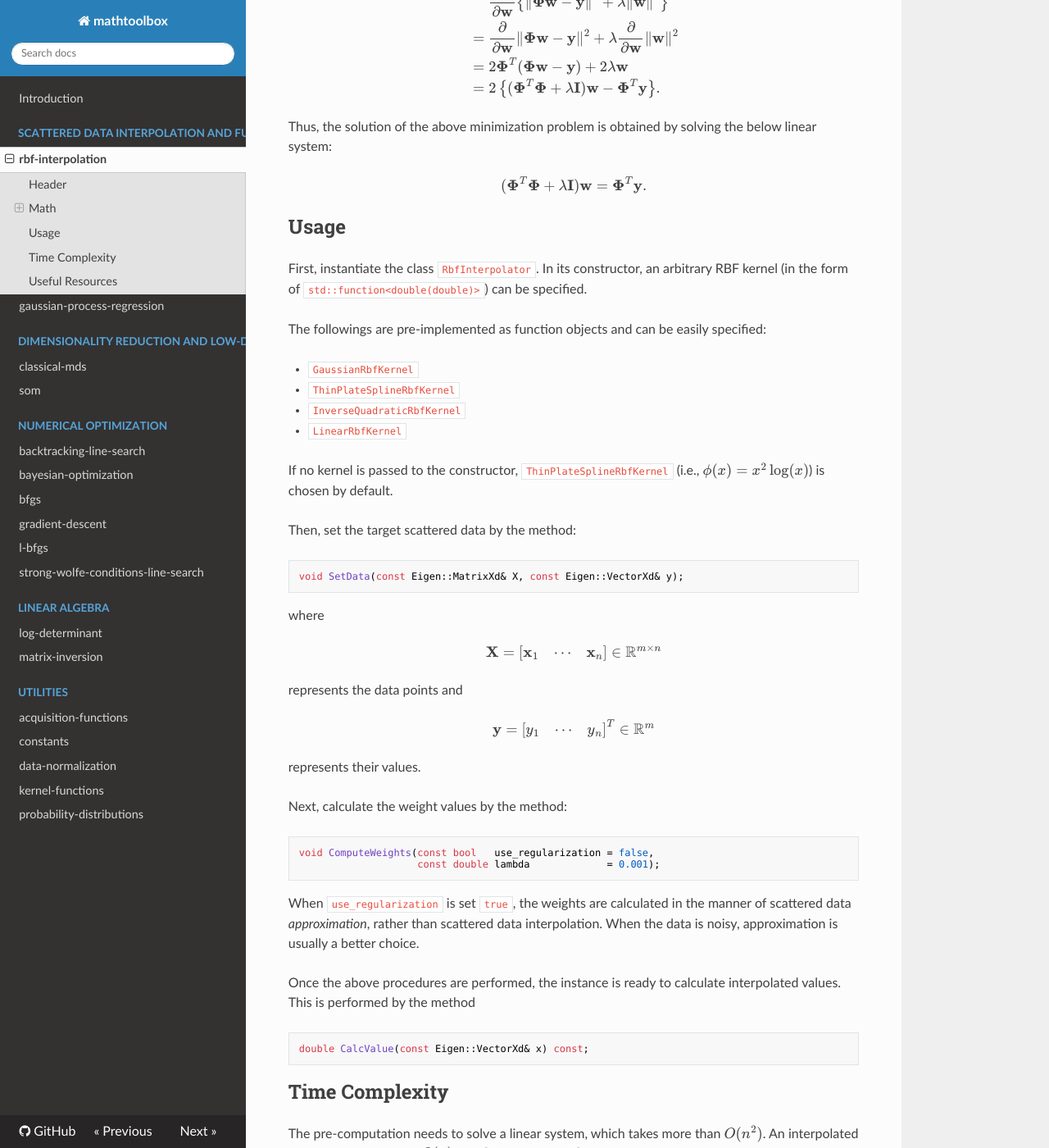
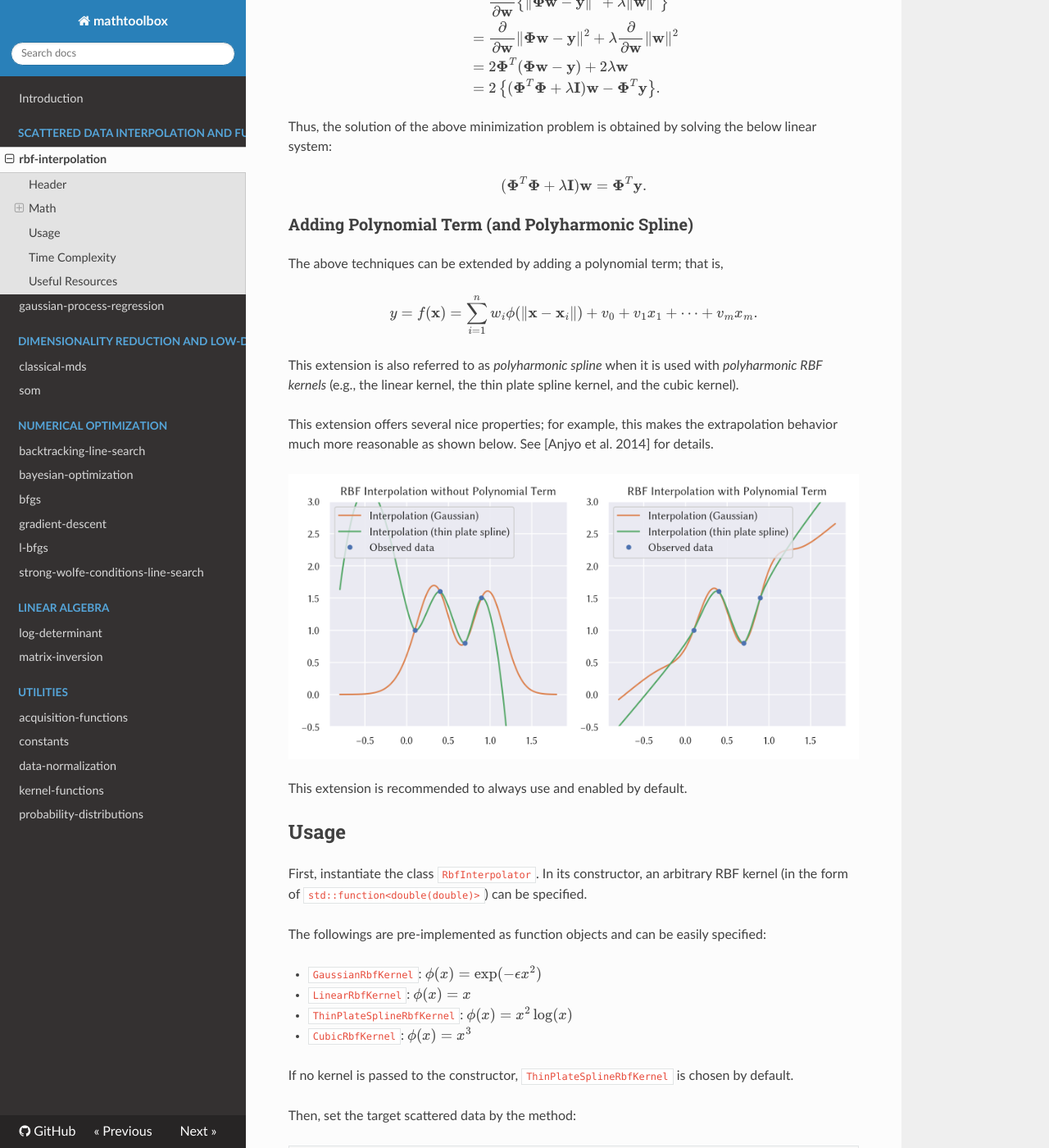
Before and after one commit to yuki-koyama/mathtoolbox, an MkDocs documentation site: the page built from docs/rbf-interpolation.md, in a window 1280 px wide and 1400 px high, scrolled down 2742 px. Shown: the whole window at 82% size. Built offline with MkDocs 1.6.1, drawn with Linux system fonts in a browser that asks for light colours; nearby versions of some CDN libraries; formulas are drawn with MathJax 3; some of the changed text lies outside the part shown.

Commit message:
Update docs

````diff
--- a/docs/rbf-interpolation.md
+++ b/docs/rbf-interpolation.md
@@ -94,18 +94,34 @@ $$
 (\mathbf{\Phi}^T \mathbf{\Phi} + \lambda \mathbf{I}) \mathbf{w} = \mathbf{\Phi}^T \mathbf{y}.
 $$
 
+### Adding Polynomial Term (and Polyharmonic Spline)
+
+The above techniques can be extended by adding a polynomial term; that is,
+
+$$
+y = f(\mathbf{x}) = \sum_{i = 1}^{n} w_{i} \phi( \| \mathbf{x} - \mathbf{x}_{i} \|) + v_{0} + v_{1} x_{1} + \cdots + v_{m} x_{m}.
+$$
+
+This extension is also referred to as *polyharmonic spline* when it is used with *polyharmonic RBF kernels* (e.g., the linear kernel, the thin plate spline kernel, and the cubic kernel).
+
+This extension offers several nice properties; for example, this makes the extrapolation behavior much more reasonable as shown below. See [Anjyo et al. 2014] for details.
+
+![](rbf-interpolation/polynomial.png)
+
+This extension is recommended to always use and enabled by default.
+
 ## Usage
 
 First, instantiate the class `RbfInterpolator`. In its constructor, an arbitrary RBF kernel (in the form of `std::function<double(double)>`) can be specified.
 
 The followings are pre-implemented as function objects and can be easily specified:
 
-- `GaussianRbfKernel`
-- `ThinPlateSplineRbfKernel`
-- `InverseQuadraticRbfKernel`
-- `LinearRbfKernel`
+- `GaussianRbfKernel`: $\phi(x) = \exp(- \epsilon x^{2})$
+- `LinearRbfKernel`: $\phi(x) = x$
+- `ThinPlateSplineRbfKernel`: $\phi(x) = x^{2} \log(x)$
+- `CubicRbfKernel`: $\phi(x) = x^{3}$
 
-If no kernel is passed to the constructor, `ThinPlateSplineRbfKernel` (i.e., $ \phi(x) = x^2 \log(x) $) is chosen by default.
+If no kernel is passed to the constructor, `ThinPlateSplineRbfKernel` is chosen by default.
 
 Then, set the target scattered data by the method:
 ```cpp
@@ -145,3 +161,4 @@ The pre-computation needs to solve a linear system, which takes more than $O(n^{
 
 - Ken Anjyo, J. P. Lewis, and Frédéric Pighin. 2014. Scattered data interpolation for computer graphics. In ACM SIGGRAPH 2014 Courses (SIGGRAPH '14). Article 27, 69 pages. DOI: <https://doi.org/10.1145/2614028.2615425>
 - J. C. Carr, R. K. Beatson, J. B. Cherrie, T. J. Mitchell, W. R. Fright, B. C. McCallum, and T. R. Evans. 2001. Reconstruction and representation of 3D objects with radial basis functions. In Proc. SIGGRAPH '01. 67–76. DOI: <https://doi.org/10.1145/383259.383266>
+- Polyharmonic spline. <https://en.wikipedia.org/wiki/Polyharmonic_spline>
````
Also changed, not shown: docs/rbf-interpolation/polynomial.png (added).
